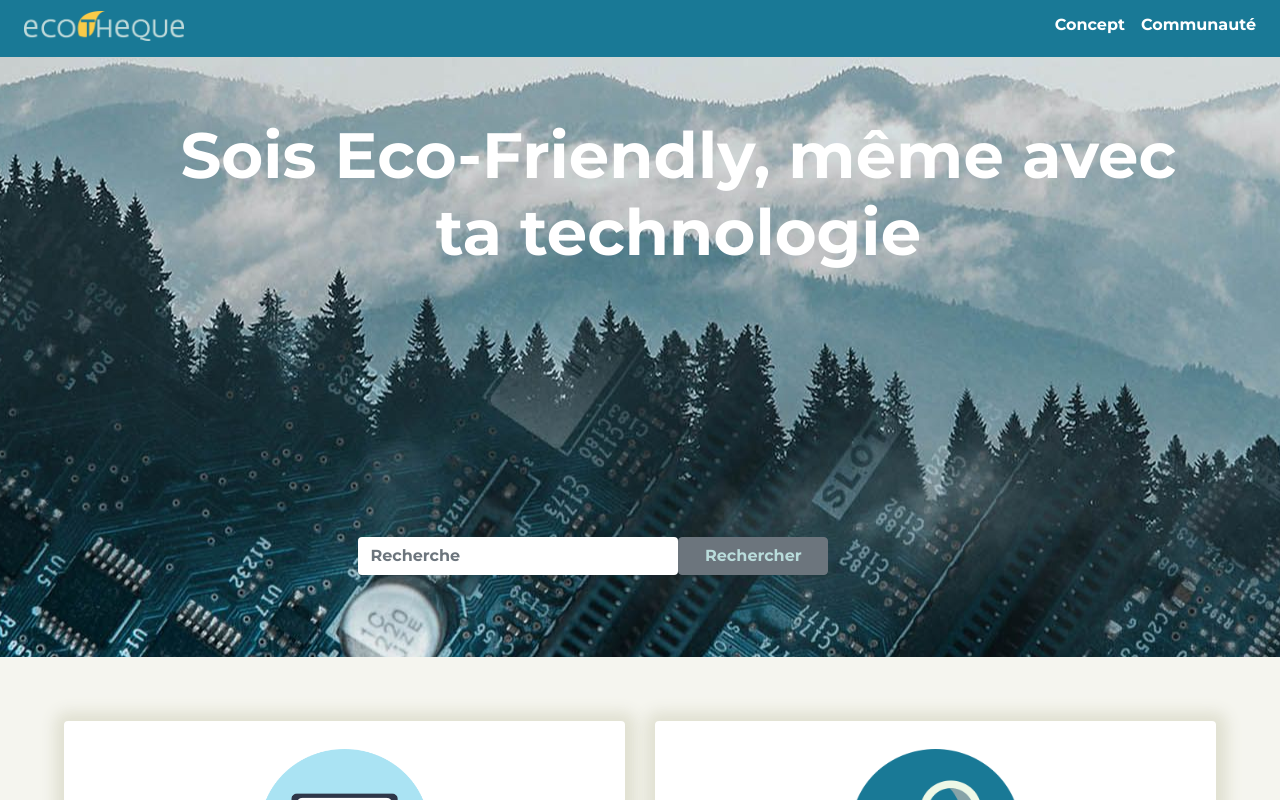
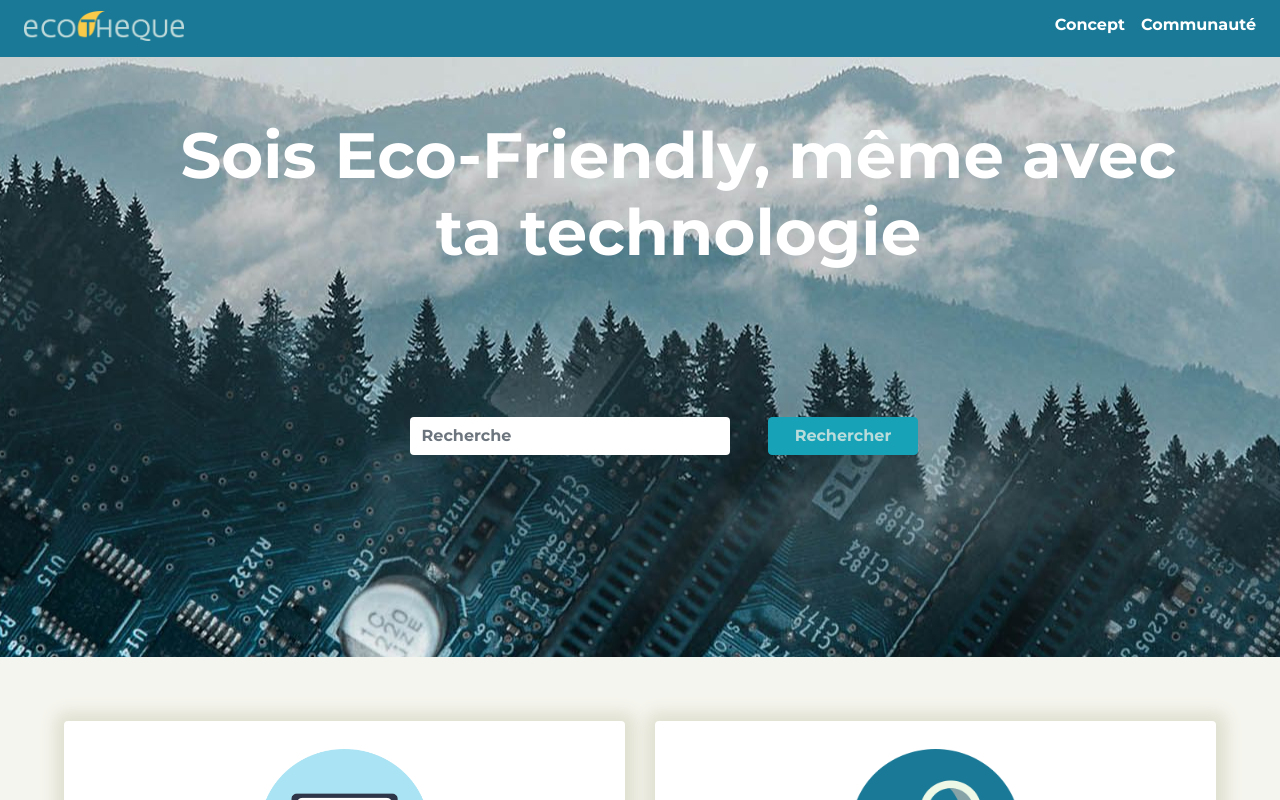
Before and after one commit to FlorianAllainmat/ecotheque, a React (Create React App) app: page / in a window 1280 px wide. Shown: the top 800 px of the page. Built offline with nearby package versions, Linux system fonts and the light colour scheme.

Commit message:
fonctionnalité search

```diff
--- a/src/App.js
+++ b/src/App.js
@@ -16,7 +16,7 @@ class App extends Component {
         <NavBar />
         <Switch>
           <Route exact path="/" component={Home} />
-          <Route path="/resultat-list" component={Result} />
+          <Route path="/resultat-list/:clef" component={Result} />
           <Route path="/formulaire-besoins" component={NeedsForm} />
           <Route path="/fiche-produits/:id" component={Sheet} />
           <Route path="/evaluation-produits" component={ChooseProducts} />
--- a/src/components/Catalogue/List.jsx
+++ b/src/components/Catalogue/List.jsx
@@ -16,9 +16,21 @@ class List extends Component {
   }
 
   componentDidMount() {
+    const url = "http://192.168.1.96:8000/search";
+    const config = {
+        method: "POST",
+        headers: {
+            "Content-Type": "application/json"
+        },
+        body: JSON.stringify({"model":this.props.clef})
+    }
+      fetch(url, config)
+      .then (response => response.json())
+      .then(data => this.setState({ data }));
+
     fetch('http://192.168.1.96:8000/api/products/')
       .then(res => res.json())
-      .then(data => this.setState({ data: data["hydra:member"], databis: data["hydra:member"] }));
+      .then(data => this.setState({ databis: data["hydra:member"] }));
   }
 
   filterProduct(product) {
--- a/src/components/Catalogue/Result.jsx
+++ b/src/components/Catalogue/Result.jsx
@@ -11,7 +11,7 @@ class Result extends Component {
     return (
     <div>
       <Filter />
-      <List />
+      <List clef={this.props.match.params.clef}/>
     </div> );
   }
 }
--- a/src/components/Home/Search.jsx
+++ b/src/components/Home/Search.jsx
@@ -9,34 +9,30 @@ class Search extends Component {
   constructor(props) {
     super(props);
     this.state = {
-      search: [],
-      personcapacity: 0,
+      clef: "",
     };
     this.onChange = this.onChange.bind(this);
   }
 
-
   onChange(e) {
     this.setState({
-      [e.target.name]: e.target.value,
+      clef: e.target.value,
     });
   }
 
-  pageResult() {
+  /* pageResult() {
     const { history } = this.props;;
     history.push(`/result?`);
-  }
+  } */
 
   render() {
     const { search } = this.state;
     return (
       <Row className="search">
         <Col>
-          <Form onSubmit={() => this.pageResult()}>
-            <div
-              className="background"
-              style={{ backgroundImage: `url(${imgSrc})` }}
-            >
+          <Form>
+            <div className="background"
+              style={{ backgroundImage: `url(${imgSrc})` }}>
               <h1>
                 Sois Eco-Friendly, même avec ta technologie
               </h1>
@@ -49,7 +45,11 @@ class Search extends Component {
                 onChange={this.onChange}
                 name="search"
               />
-              <Button tag={Link} to="./resultat-list" className="search-button btn-submit">Rechercher</Button>
+
+              <Link to={`/resultat-list/${this.state.clef}`}>
+                <Button color="info" className="search-button btn-submit">Rechercher</Button>
+              </Link>
+
             </div>
           </Form>
         </Col>
--- a/src/components/Home/Search.scss
+++ b/src/components/Home/Search.scss
@@ -16,17 +16,17 @@
     }
     .search1{
       position: absolute;
-      left: 28%;
+      left: 32%;
       width: 20%;
-      top: 80%;
+      top: 60%;
       border: none;
     }
     .search-button{
       color: #b9dcdb;
       position: absolute;
-      left: 53%;
+      left: 60%;
       width: 150px;
-      top: 80%;
+      top: 60%;
     }
   }
 }
--- a/src/components/Product/Sheet.jsx
+++ b/src/components/Product/Sheet.jsx
@@ -1,6 +1,6 @@
 import React, { Component } from 'react';
 import {
-  Container, Row, Col, Card, Button, CardImg, CardTitle, CardText, CardGroup,
+  Container, Row, Col, Card, CardImg, CardTitle, CardText,
   CardSubtitle, CardBody
 } from 'reactstrap';
 import './Sheet.scss';
```
